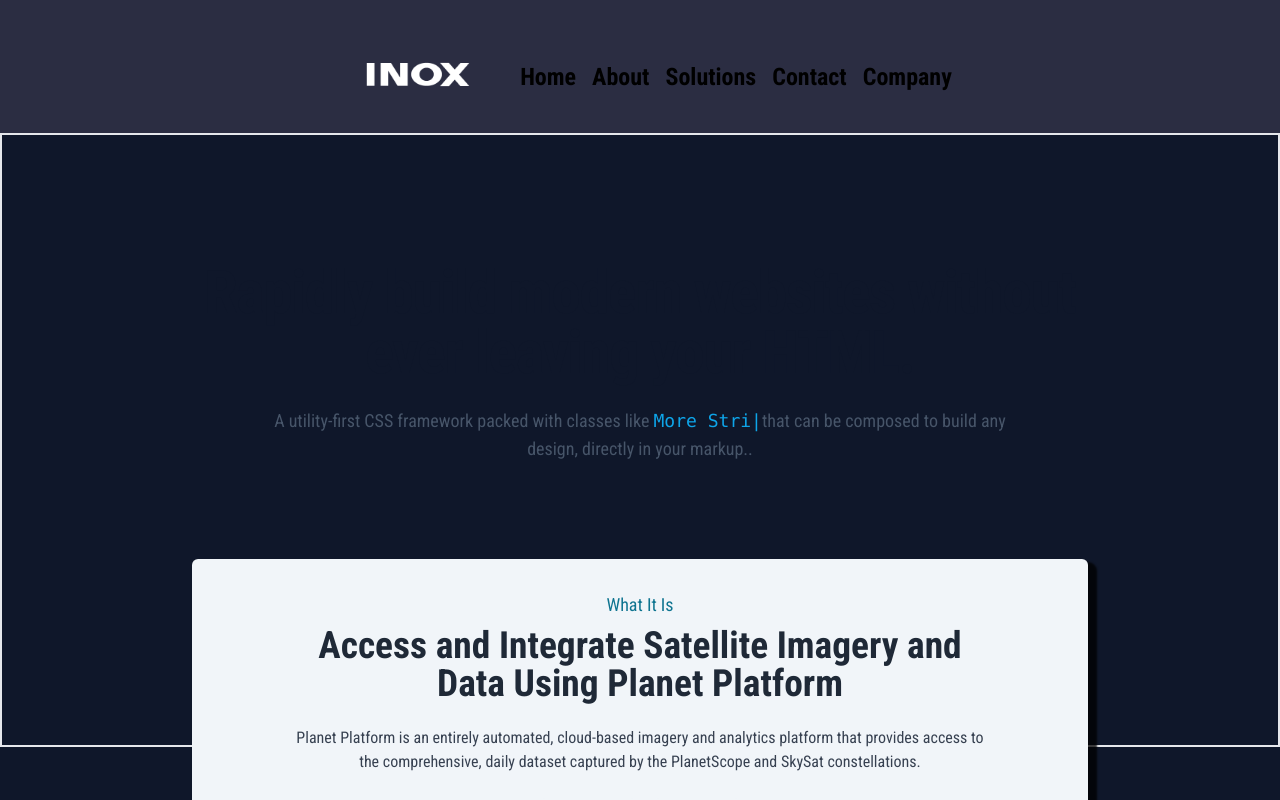
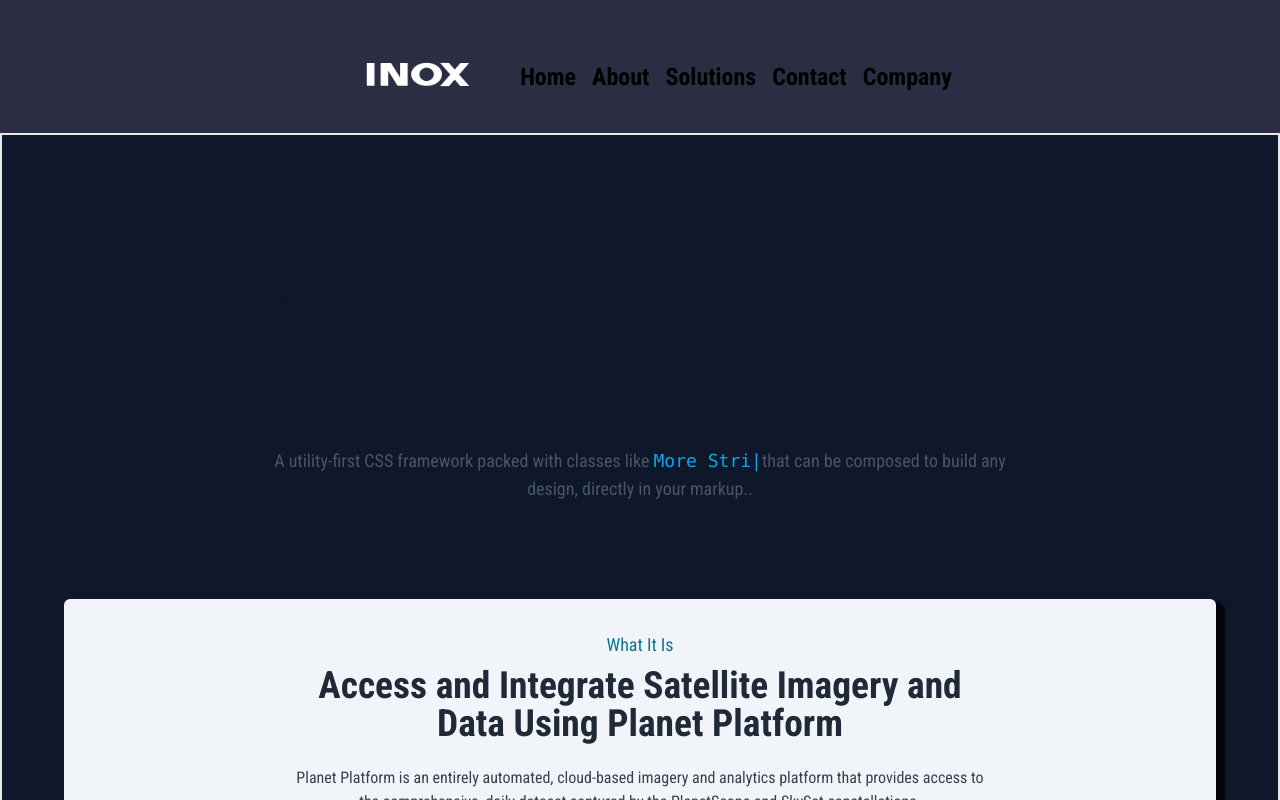
Before and after one commit to markotasevski1/inox-creative-nextjs, a Next.js app: page / in a window 1280 px wide. Shown: the top 800 px of the page. Built offline with nearby package versions, Linux system fonts and the light colour scheme.

Commit message:
Changed hero section

```diff
--- a/app/page.tsx
+++ b/app/page.tsx
@@ -1,5 +1,5 @@
 import CtaSection from '@/components/cta-section/CtaSection'
-import { DemoCtaSection } from '@/components/cta-section/DemoCtaSection'
+import { SolutionsSampleSection } from '@/components/cta-section/SolutionsSampleSection'
 import FeaturedSection from '@/components/featured-section/FeaturedSection'
 import Footer from '@/components/footer/Footer'
 import { MainHeroSection } from '@/components/hero-sections/MainHeroSection'
@@ -13,7 +13,7 @@
       <CtaSection ctaButtonHref="/contact" />
       <SolutionsShowcase />
       <FeaturedSection flexDirection="row" />
-      <DemoCtaSection />
+      <SolutionsSampleSection />
       <PartnersSection />
     </>
   )
--- a/components/cta-section/DemoCtaSection.tsx
+++ b/components/cta-section/SolutionsSampleSection.tsx
@@ -98,7 +98,7 @@
 //   )
 // }
 
-export function DemoCtaSection() {
+export function SolutionsSampleSection() {
   const [feature, setFeature] = useState('CSS Grid')
 
   //   const animate = (transforms, grid) => {
--- a/components/hero-sections/HeroSectionHeader.tsx
+++ b/components/hero-sections/HeroSectionHeader.tsx
@@ -22,13 +22,13 @@
     }
   }, [])
   return (
-    <div className=" max-w-4xl m-auto">
-      <h1 className="text-slate-900  font-extrabold text-4xl sm:text-4xl lg:text-6xl tracking-tight text-center dark:text-white ">
+    <div className=" m-auto ">
+      <h1 className=" text-slate-900  font-medium text-4xl sm:text-4xl lg:text-8xl tracking-tight text-center dark:text-white ">
         Rapidly build modern websites without ever leaving your HTML.
       </h1>
-      <p className="mt-6 text-lg text-slate-600 text-center max-w-3xl mx-auto dark:text-slate-400 ">
+      <p className="mt-8 text-lg text-slate-600 text-center max-w-3xl mx-auto dark:text-slate-400 ">
         A utility-first CSS framework packed with classes like{' '}
-        <code className="font-mono font-medium text-sky-500 dark:text-sky-400">
+        <code className="font-mono font-normal text-sky-500 dark:text-sky-400">
           <span ref={el}></span>
         </code>
         that can be composed to build any design, directly in your markup..
--- a/components/hero-sections/MainHeroSection.tsx
+++ b/components/hero-sections/MainHeroSection.tsx
@@ -7,10 +7,10 @@
 export function MainHeroSection({
   hasContentBlock = false,
 }: MainHeroSectionProps) {
-  const marginBottomClass = hasContentBlock ? 'mb-40' : 'pb-40'
+  const marginBottomClass = hasContentBlock ? 'mb-60' : 'pb-40'
   return (
     <div className={` border-2 ${marginBottomClass}`}>
-      <div className="relative max-w-4xl   mx-auto pt-20 sm:pt-24 lg:pt-32 max-h-[610px] ">
+      <div className=" relative max-w-6xl   mx-auto mt-12   lg:pt-10 min-h-[610px]">
         <HeroSectionHeader />
         {hasContentBlock && <HeroSectionContentBlock />}
       </div>
```
